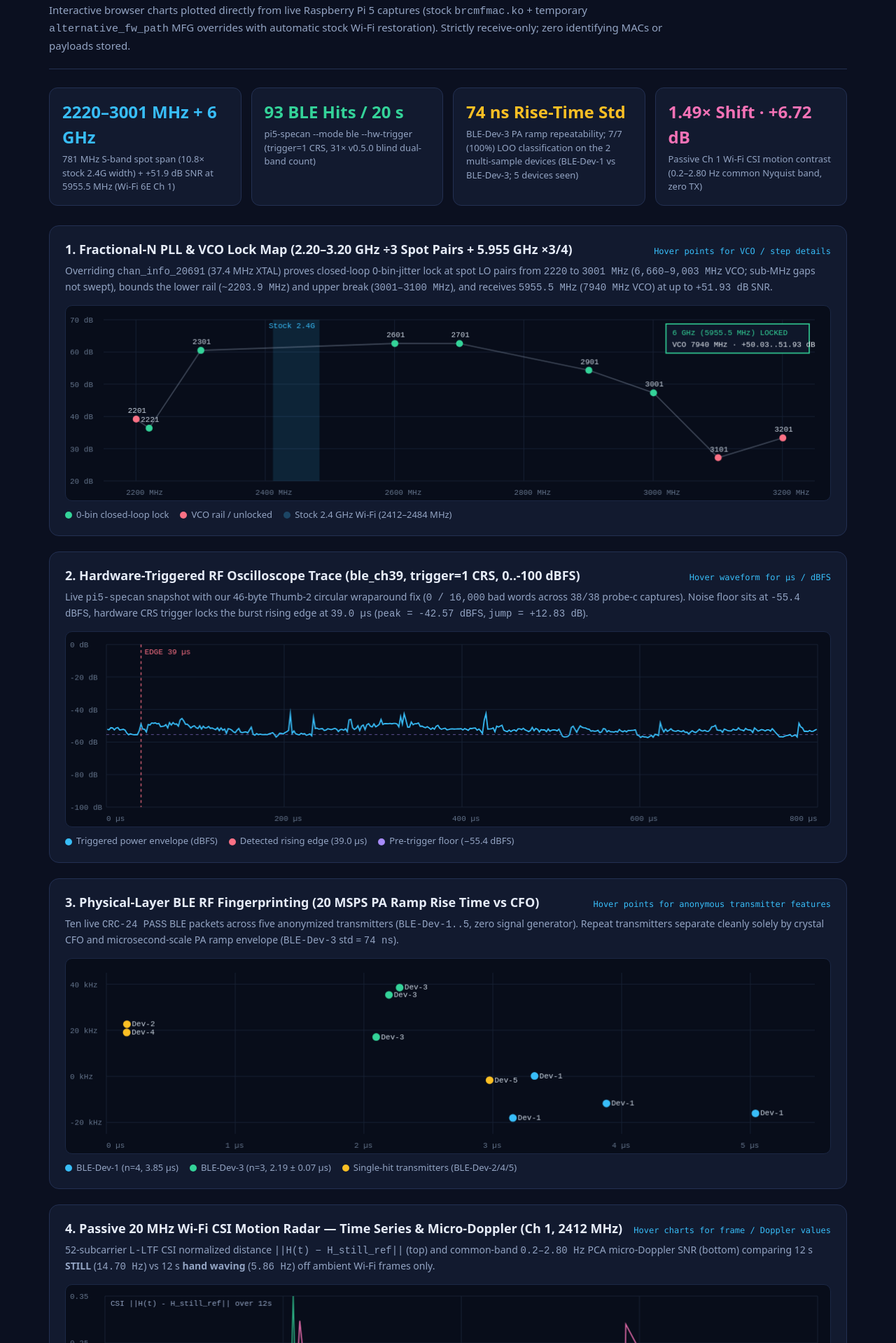
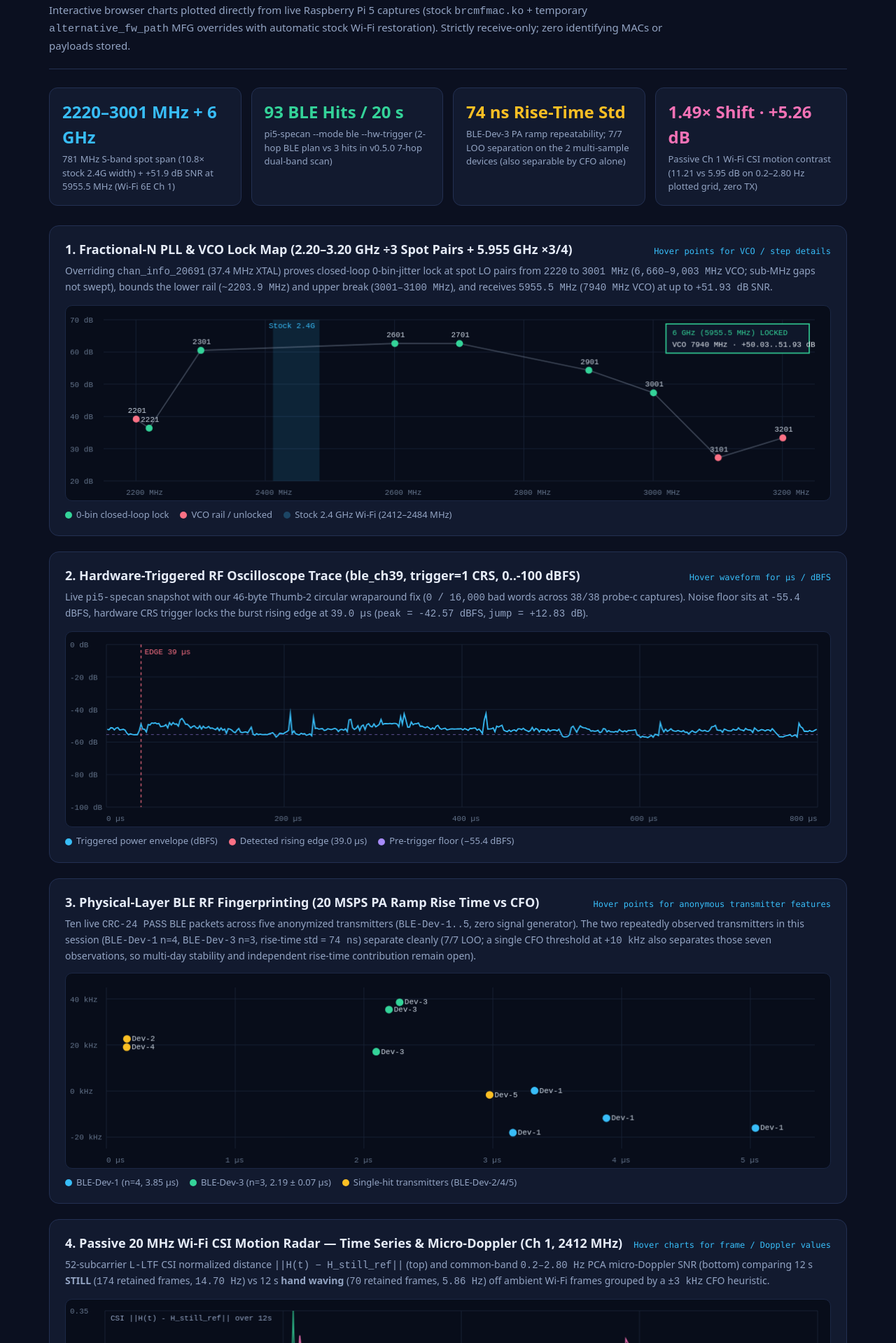
Before and after one commit to TheOddSock/pi5-wifi-sdr, a plain HTML site: page part2-showcase.html in a window 1280 px wide. Shown: the part 201-2120 px from the top of the page at 70% size. Drawn offline with Linux system fonts and the light colour scheme.

Commit message:
Deploy updated rf-characterization and part2-showcase pages from main (2390ac2)

```diff
--- a/part2-showcase.html
+++ b/part2-showcase.html
@@ -51,9 +51,9 @@
 
   <section class="kpis">
     <div class="kpi"><div class="val" style="color:var(--accent)">2220–3001 MHz + 6 GHz</div><div class="lbl">781 MHz S-band spot span (10.8× stock 2.4G width) + +51.9 dB SNR at 5955.5 MHz (Wi-Fi 6E Ch 1)</div></div>
-    <div class="kpi"><div class="val" style="color:var(--green)">93 BLE Hits / 20 s</div><div class="lbl">pi5-specan --mode ble --hw-trigger (trigger=1 CRS, 31× v0.5.0 blind dual-band count)</div></div>
-    <div class="kpi"><div class="val" style="color:var(--amber)">74 ns Rise-Time Std</div><div class="lbl">BLE-Dev-3 PA ramp repeatability; 7/7 (100%) LOO classification on the 2 multi-sample devices (BLE-Dev-1 vs BLE-Dev-3; 5 devices seen)</div></div>
-    <div class="kpi"><div class="val" style="color:var(--pink)">1.49× Shift · +6.72 dB</div><div class="lbl">Passive Ch 1 Wi-Fi CSI motion contrast (0.2–2.80 Hz common Nyquist band, zero TX)</div></div>
+    <div class="kpi"><div class="val" style="color:var(--green)">93 BLE Hits / 20 s</div><div class="lbl">pi5-specan --mode ble --hw-trigger (2-hop BLE plan vs 3 hits in v0.5.0 7-hop dual-band scan)</div></div>
+    <div class="kpi"><div class="val" style="color:var(--amber)">74 ns Rise-Time Std</div><div class="lbl">BLE-Dev-3 PA ramp repeatability; 7/7 LOO separation on the 2 multi-sample devices (also separable by CFO alone)</div></div>
+    <div class="kpi"><div class="val" style="color:var(--pink)">1.49× Shift · +5.26 dB</div><div class="lbl">Passive Ch 1 Wi-Fi CSI motion contrast (11.21 vs 5.95 dB on 0.2–2.80 Hz plotted grid, zero TX)</div></div>
   </section>
 
   <div class="grid">
@@ -73,18 +73,18 @@
 
     <div class="card">
       <div class="card-hdr"><h2>3. Physical-Layer BLE RF Fingerprinting (20 MSPS PA Ramp Rise Time vs CFO)</h2><span id="roFp" class="readout">Hover points for anonymous transmitter features</span></div>
-      <p>Ten live <code>CRC-24 PASS</code> BLE packets across five anonymized transmitters (<code>BLE-Dev-1..5</code>, zero signal generator). Repeat transmitters separate cleanly solely by crystal CFO and microsecond-scale PA ramp envelope (<code>BLE-Dev-3</code> std = <code>74 ns</code>).</p>
+      <p>Ten live <code>CRC-24 PASS</code> BLE packets across five anonymized transmitters (<code>BLE-Dev-1..5</code>, zero signal generator). The two repeatedly observed transmitters in this session (<code>BLE-Dev-1</code> n=4, <code>BLE-Dev-3</code> n=3, rise-time std = <code>74 ns</code>) separate cleanly (7/7 LOO; a single CFO threshold at <code>+10 kHz</code> also separates those seven observations, so multi-day stability and independent rise-time contribution remain open).</p>
       <canvas id="cFp" role="img" aria-label="Scatter plot of PA rise time versus carrier frequency offset for five anonymous BLE devices"></canvas>
       <div class="legend"><span><i class="dot" style="background:#38bdf8"></i>BLE-Dev-1 (n=4, 3.85 µs)</span><span><i class="dot" style="background:#34d399"></i>BLE-Dev-3 (n=3, 2.19 ± 0.07 µs)</span><span><i class="dot" style="background:#fbbf24"></i>Single-hit transmitters (BLE-Dev-2/4/5)</span></div>
     </div>
 
     <div class="card">
       <div class="card-hdr"><h2>4. Passive 20 MHz Wi-Fi CSI Motion Radar — Time Series &amp; Micro-Doppler (Ch 1, 2412 MHz)</h2><span id="roRad" class="readout">Hover charts for frame / Doppler values</span></div>
-      <p>52-subcarrier <code>L-LTF</code> CSI normalized distance <code>||H(t) − H_still_ref||</code> (top) and common-band <code>0.2–2.80 Hz</code> PCA micro-Doppler SNR (bottom) comparing 12 s <strong>STILL</strong> (<code>14.70 Hz</code>) vs 12 s <strong>hand waving</strong> (<code>5.86 Hz</code>) off ambient Wi-Fi frames only.</p>
+      <p>52-subcarrier <code>L-LTF</code> CSI normalized distance <code>||H(t) − H_still_ref||</code> (top) and common-band <code>0.2–2.80 Hz</code> PCA micro-Doppler SNR (bottom) comparing 12 s <strong>STILL</strong> (<code>174</code> retained frames, <code>14.70 Hz</code>) vs 12 s <strong>hand waving</strong> (<code>70</code> retained frames, <code>5.86 Hz</code>) off ambient Wi-Fi frames grouped by a <code>±3 kHz</code> CFO heuristic.</p>
       <canvas id="cRadTime" role="img" aria-label="CSI distance from stationary baseline during 12s still and 12s hand wave captures"></canvas>
       <div style="height:12px"></div>
       <canvas id="cRadDop" role="img" aria-label="Common-band micro-Doppler power spectrum comparing still and motion runs"></canvas>
-      <div class="legend"><span><i class="dot" style="background:#34d399"></i>STILL baseline (mean shift 0.0763, Doppler SNR 5.95 dB)</span><span><i class="dot" style="background:#f472b6"></i>Hand-wave MOTION (mean shift 0.1140 [1.49×], Doppler SNR 12.67 dB [+6.72 dB])</span></div>
+      <div class="legend"><span><i class="dot" style="background:#34d399"></i>STILL baseline (mean shift 0.0763, Doppler peak 5.95 dB)</span><span><i class="dot" style="background:#f472b6"></i>Hand-wave MOTION (mean shift 0.1140 [1.49×], plotted Doppler peak 11.21 dB [+5.26 dB]; un-decimated peak 12.67 dB [+6.72 dB])</span></div>
     </div>
   </div>
 
@@ -267,7 +267,7 @@ function renderRadar(hoverT = null, hoverF = null) {
   };
   linePairs(c2.ctx, g2, rd.st_dop, '#34d399aa');
   linePairs(c2.ctx, g2, rd.mo_dop, '#f472b6');
-  c2.ctx.fillStyle = '#f472b6'; c2.ctx.fillText('MOTION Peak: 0.215 Hz (+12.67 dB SNR vs STILL +5.95 dB)', pad.l + 8, pad.t + 14);
+  c2.ctx.fillStyle = '#f472b6'; c2.ctx.fillText('MOTION Peak: 0.215 Hz (+11.21 dB plotted SNR vs STILL +5.95 dB, +5.26 dB contrast)', pad.l + 8, pad.t + 14);
   if (hoverF !== null) {
     const x = g2.xOf(hoverF);
     c2.ctx.strokeStyle = '#ffffff44'; c2.ctx.beginPath(); c2.ctx.moveTo(x, pad.t); c2.ctx.lineTo(x, c2.h - pad.b); c2.ctx.stroke();
```
Also changed, not shown: rf-characterization.html (+2 -2 lines).
